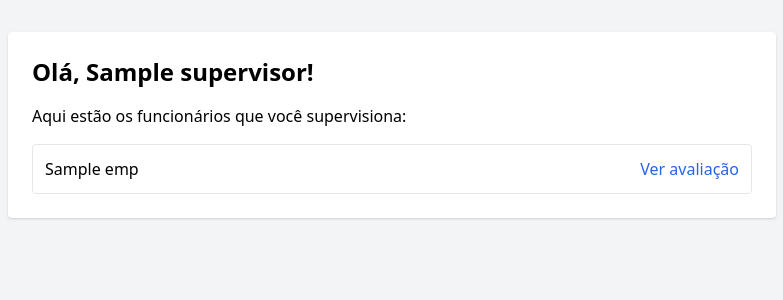
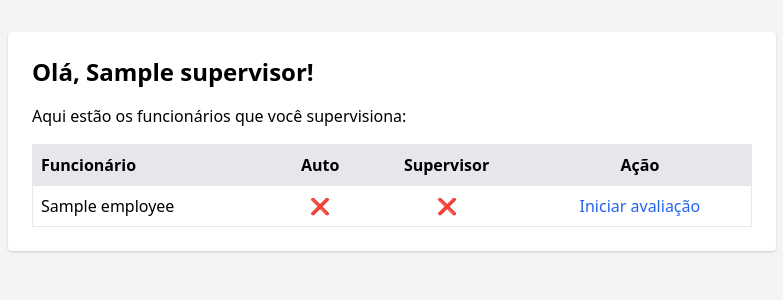
Before and after one commit to MackKirk/EmployeeReview, a FastAPI app: template app/templates/supervisor_dashboard.html in a window 1280 px wide. Shown: the top 300 px of the page, without its empty margins (248-1031 px from the left). Run offline with FastAPI, Linux system fonts and the light colour scheme; the template is opened without the code that fills it: most values are stand-ins (such as "Sample title", 1, 10 or a date in 2020).

Commit message:
Show evaluation status and prefilled supervisor reviews

```diff
--- a/app/templates/supervisor_dashboard.html
+++ b/app/templates/supervisor_dashboard.html
@@ -8,14 +8,32 @@
   <div class="max-w-3xl mx-auto bg-white p-6 rounded shadow">
     <h1 class="text-2xl font-bold mb-4">Olá, {{ supervisor.name }}!</h1>
     <p class="mb-4">Aqui estão os funcionários que você supervisiona:</p>
-    <ul class="space-y-2">
-      {% for emp in subordinates %}
-      <li class="border p-3 rounded flex justify-between items-center">
-        {{ emp.name }}
-        <a href="/supervisor/review/{{ emp.id }}" class="text-blue-600 hover:underline">Ver avaliação</a>
-      </li>
-      {% endfor %}
-    </ul>
+    <table class="w-full table-auto border">
+      <thead>
+        <tr class="bg-gray-200 text-left">
+          <th class="p-2">Funcionário</th>
+          <th class="p-2 text-center">Auto</th>
+          <th class="p-2 text-center">Supervisor</th>
+          <th class="p-2 text-center">Ação</th>
+        </tr>
+      </thead>
+      <tbody>
+        {% for item in subordinates %}
+        <tr class="border-t">
+          <td class="p-2">{{ item.employee.name }}</td>
+          <td class="p-2 text-center">{% if item.employee_done %}✅{% else %}❌{% endif %}</td>
+          <td class="p-2 text-center">{% if item.supervisor_done %}✅{% else %}❌{% endif %}</td>
+          <td class="p-2 text-center">
+            {% if item.supervisor_done %}
+              <a href="/supervisor/review/{{ item.employee.id }}" class="text-blue-600 hover:underline">Ver respostas</a>
+            {% else %}
+              <a href="/supervisor/review/{{ item.employee.id }}" class="text-blue-600 hover:underline">Iniciar avaliação</a>
+            {% endif %}
+          </td>
+        </tr>
+        {% endfor %}
+      </tbody>
+    </table>
   </div>
 </body>
 </html>
```
Also changed, not shown: app/routes/supervisor.py (+23 -4 lines), app/templates/supervisor_review.html (+9 -5 lines).
